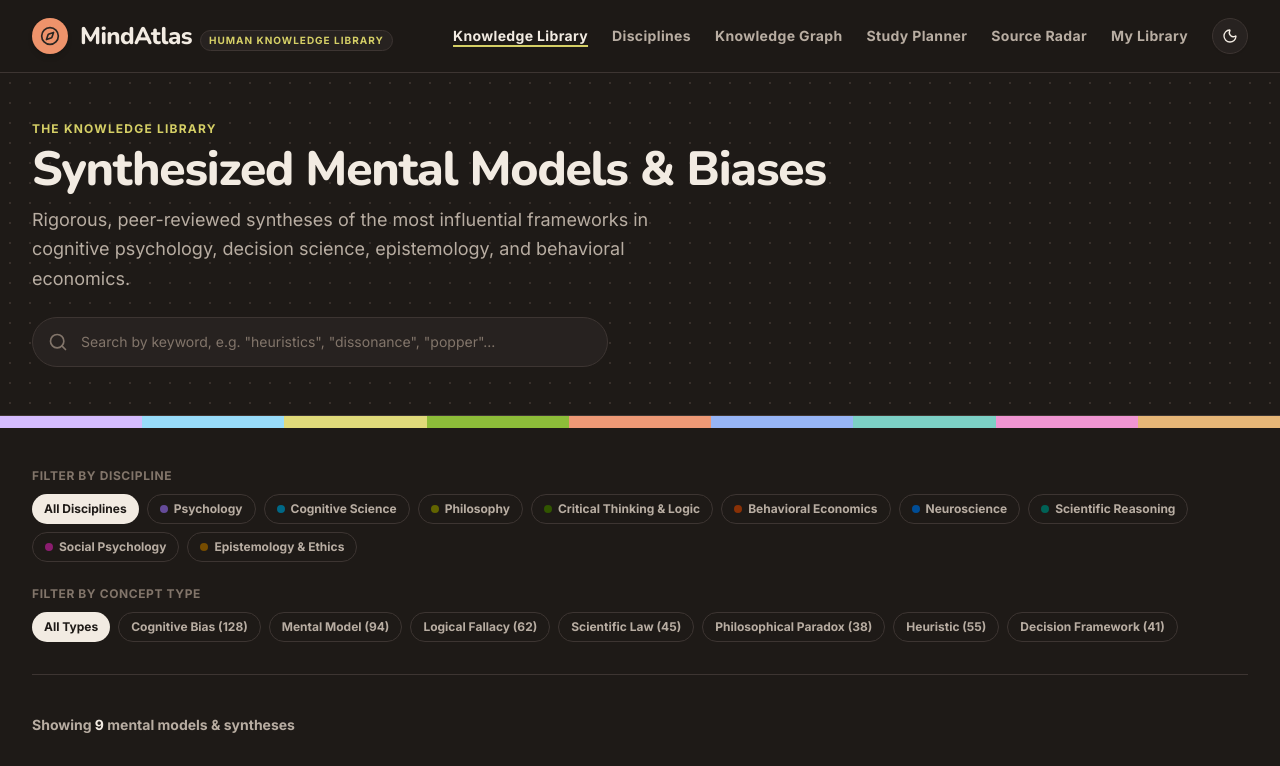
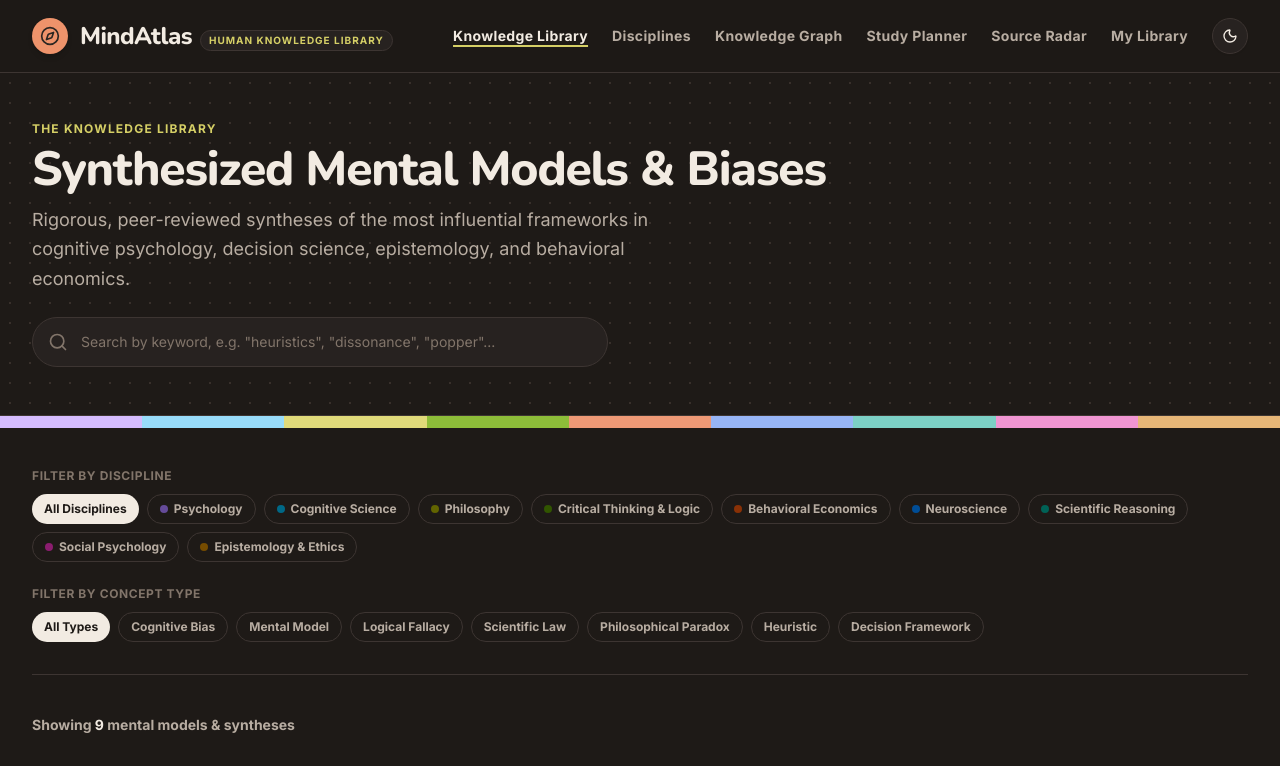
Before and after one commit to nishant88/mindatlas, a Next.js app in the folder frontend/: page /library in a window 1280 px wide. Shown: the top 766 px of the page. Built offline with nearby package versions, Linux system fonts and the light colour scheme.

Commit message:
Remove arbitrary placeholder count numbers from capsules and filters

```diff
--- a/frontend/src/app/library/page.tsx
+++ b/frontend/src/app/library/page.tsx
@@ -135,7 +135,7 @@ function LibraryCatalog() {
                         : "bg-[var(--pill-unselected-bg)] text-[var(--ink-secondary)] border-[var(--border-subtle)] hover:text-[var(--ink-primary)]"
                     }`}
                   >
-                    {t.label} ({t.count})
+                    {t.label}
                   </button>
                 );
               })}
--- a/frontend/src/app/page.tsx
+++ b/frontend/src/app/page.tsx
@@ -267,7 +267,6 @@ export default function MindAtlasHomePage() {
                   style={{ backgroundColor: discipline.dot }}
                 />
                 <span>{discipline.label}</span>
-                <span className="opacity-70 font-bold">· {discipline.count}</span>
               </button>
             );
           })}
@@ -308,9 +307,6 @@ export default function MindAtlasHomePage() {
                 }`}
               >
                 <span>{type.label}</span>
-                <span className={isSelected ? "text-[var(--accent-gold-text)]/80" : "text-[var(--ink-muted)]"}>
-                  · {type.count}
-                </span>
               </button>
             );
           })}
--- a/frontend/src/components/Footer.tsx
+++ b/frontend/src/components/Footer.tsx
@@ -55,7 +55,6 @@ export default function Footer() {
                       style={{ backgroundColor: disc.color }}
                     />
                     <span>{disc.label}</span>
-                    <span className="text-[var(--ink-muted)]">({disc.count})</span>
                   </Link>
                 </li>
               ))}
--- a/frontend/src/components/RainbowStrip.tsx
+++ b/frontend/src/components/RainbowStrip.tsx
@@ -17,7 +17,7 @@ export default function RainbowStrip({ className = "" }: { className?: string })
           href={`/library?discipline=${encodeURIComponent(discipline.label)}`}
           className="flex-1 h-full transition-transform hover:scale-y-125 focus:outline-none"
           style={{ backgroundColor: discipline.color }}
-          title={`${discipline.label} (${discipline.count} synthesized models)`}
+          title={discipline.label}
         />
       ))}
     </div>
--- a/frontend/src/lib/mindAtlasData.ts
+++ b/frontend/src/lib/mindAtlasData.ts
@@ -31,25 +31,25 @@ export interface MentalModel {
 }
 
 export const DISCIPLINES = [
-  { id: "psychology", label: "Psychology", count: 142, color: "#d5bcfe", strong: "#7057a1", dot: "#654b99", textDark: "#1f1438" },
-  { id: "cognitive-science", label: "Cognitive Science", count: 98, color: "#98dcfa", strong: "#007098", dot: "#006886", textDark: "#04222e" },
-  { id: "philosophy", label: "Philosophy", count: 116, color: "#e0da7a", strong: "#6f6b04", dot: "#626400", textDark: "#232402" },
-  { id: "logic", label: "Critical Thinking & Logic", count: 84, color: "#8dbd39", strong: "#303f17", dot: "#315500", textDark: "#182405" },
-  { id: "behavioral-economics", label: "Behavioral Economics", count: 76, color: "#ee9976", strong: "#621a00", dot: "#893106", textDark: "#330d00" },
-  { id: "neuroscience", label: "Neuroscience", count: 65, color: "#97b5f6", strong: "#002e70", dot: "#004d96", textDark: "#051838" },
-  { id: "scientific-reasoning", label: "Scientific Reasoning", count: 52, color: "#7cd0c5", strong: "#006059", dot: "#006256", textDark: "#032623" },
-  { id: "social-psychology", label: "Social Psychology", count: 89, color: "#f095d2", strong: "#8c0267", dot: "#8b1d6f", textDark: "#300323" },
-  { id: "epistemology", label: "Epistemology & Ethics", count: 63, color: "#e6b677", strong: "#8c5207", dot: "#764c00", textDark: "#331c02" },
+  { id: "psychology", label: "Psychology", color: "#d5bcfe", strong: "#7057a1", dot: "#654b99", textDark: "#1f1438" },
+  { id: "cognitive-science", label: "Cognitive Science", color: "#98dcfa", strong: "#007098", dot: "#006886", textDark: "#04222e" },
+  { id: "philosophy", label: "Philosophy", color: "#e0da7a", strong: "#6f6b04", dot: "#626400", textDark: "#232402" },
+  { id: "logic", label: "Critical Thinking & Logic", color: "#8dbd39", strong: "#303f17", dot: "#315500", textDark: "#182405" },
+  { id: "behavioral-economics", label: "Behavioral Economics", color: "#ee9976", strong: "#621a00", dot: "#893106", textDark: "#330d00" },
+  { id: "neuroscience", label: "Neuroscience", color: "#97b5f6", strong: "#002e70", dot: "#004d96", textDark: "#051838" },
+  { id: "scientific-reasoning", label: "Scientific Reasoning", color: "#7cd0c5", strong: "#006059", dot: "#006256", textDark: "#032623" },
+  { id: "social-psychology", label: "Social Psychology", color: "#f095d2", strong: "#8c0267", dot: "#8b1d6f", textDark: "#300323" },
+  { id: "epistemology", label: "Epistemology & Ethics", color: "#e6b677", strong: "#8c5207", dot: "#764c00", textDark: "#331c02" },
 ];
 
 export const CONCEPT_TYPES = [
-  { id: "cognitive-bias", label: "Cognitive Bias", count: 128 },
-  { id: "mental-model", label: "Mental Model", count: 94 },
-  { id: "logical-fallacy", label: "Logical Fallacy", count: 62 },
-  { id: "scientific-law", label: "Scientific Law", count: 45 },
-  { id: "philosophical-paradox", label: "Philosophical Paradox", count: 38 },
-  { id: "heuristic", label: "Heuristic", count: 55 },
-  { id: "decision-framework", label: "Decision Framework", count: 41 },
+  { id: "cognitive-bias", label: "Cognitive Bias" },
+  { id: "mental-model", label: "Mental Model" },
+  { id: "logical-fallacy", label: "Logical Fallacy" },
+  { id: "scientific-law", label: "Scientific Law" },
+  { id: "philosophical-paradox", label: "Philosophical Paradox" },
+  { id: "heuristic", label: "Heuristic" },
+  { id: "decision-framework", label: "Decision Framework" },
 ];
 
 export const MENTAL_MODELS: MentalModel[] = [
```
